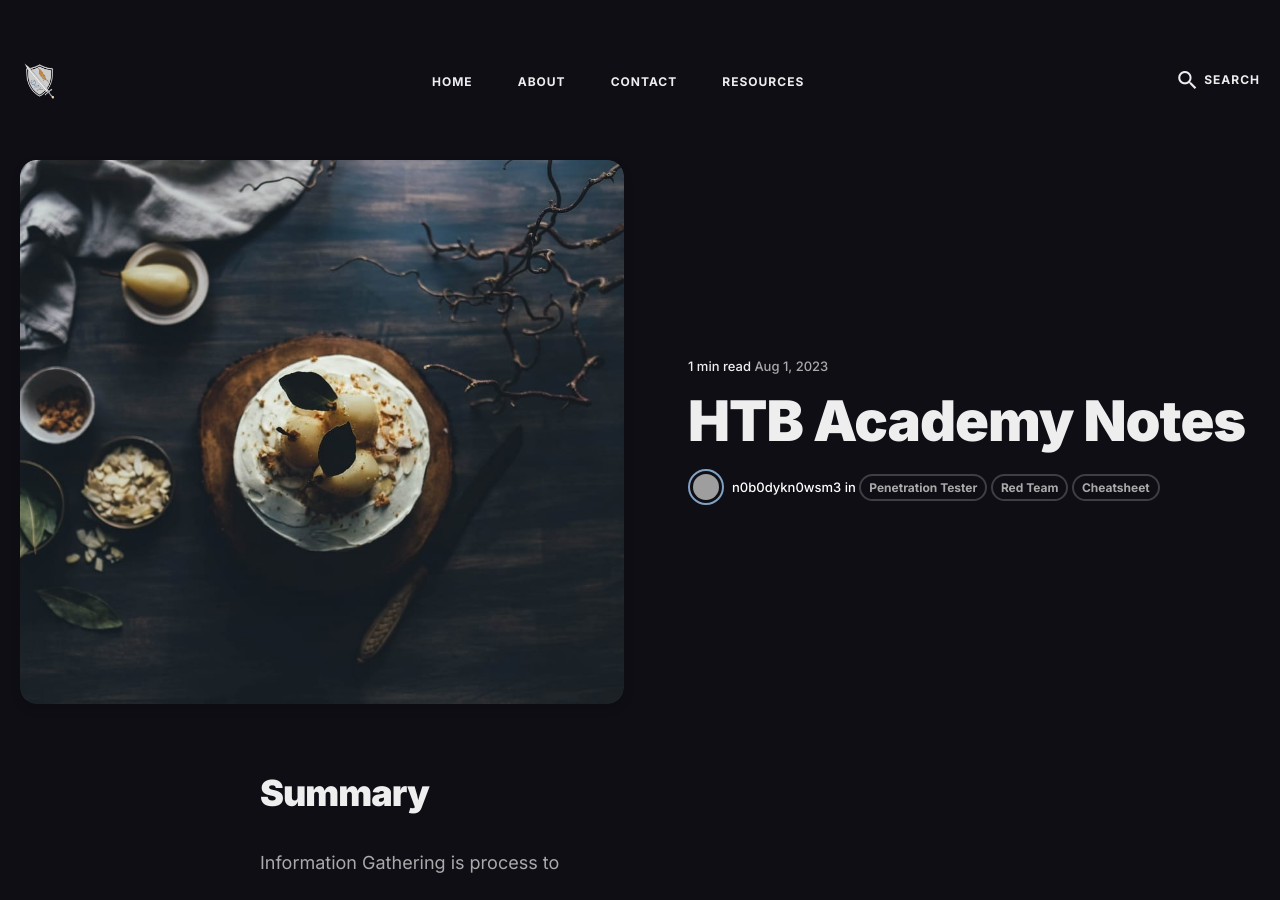
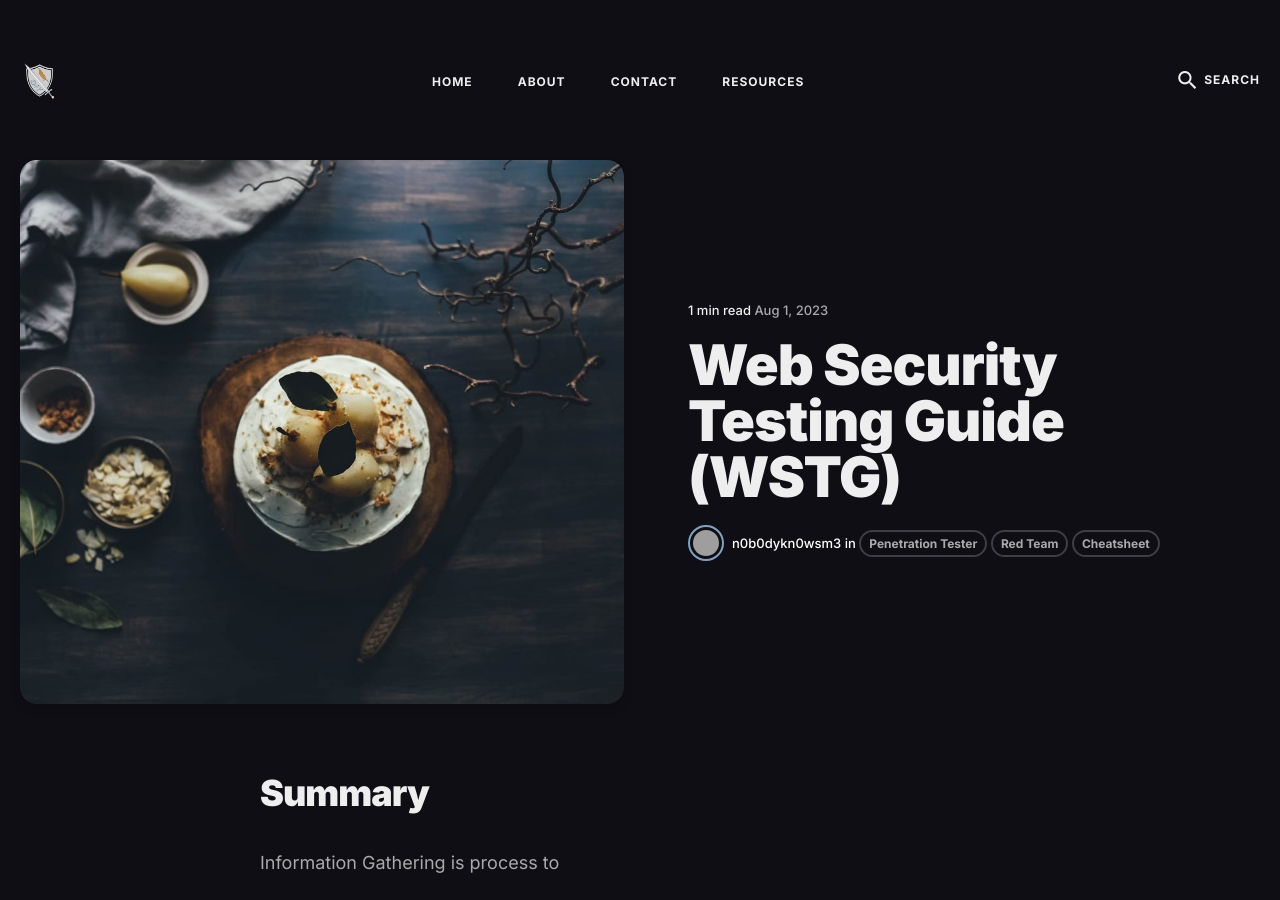
Before and after one commit to n0b0dykn0wsm3/n0b0dykn0wsm3.github.io, a Jekyll site: the page built from _posts/2023-08-01-wstg-info.markdown, in a window 1280 px wide and 900 px high. Built offline with Jekyll 4.4.1, drawn with Linux system fonts in a browser that asks for light colours; nearby versions of some CDN libraries; some of the changed text lies outside the part shown; grey boxes are pictures that could not be loaded.

Commit message:
Update 2023-08-01-wstg-info.markdown

```diff
--- a/_posts/2023-08-01-wstg-info.markdown
+++ b/_posts/2023-08-01-wstg-info.markdown
@@ -1,7 +1,7 @@
 ---
 layout: post
-title:  HTB Academy Notes
-description: Watch and Learn
+title:  Web Security Testing Guide (WSTG)
+description: WSTG-INFO
 date:   2023-08-01 15:01:35 +0700
 image:  '/images/20.jpg'
 tags:   [Penetration Tester, Red Team, Cheatsheet ]
```
